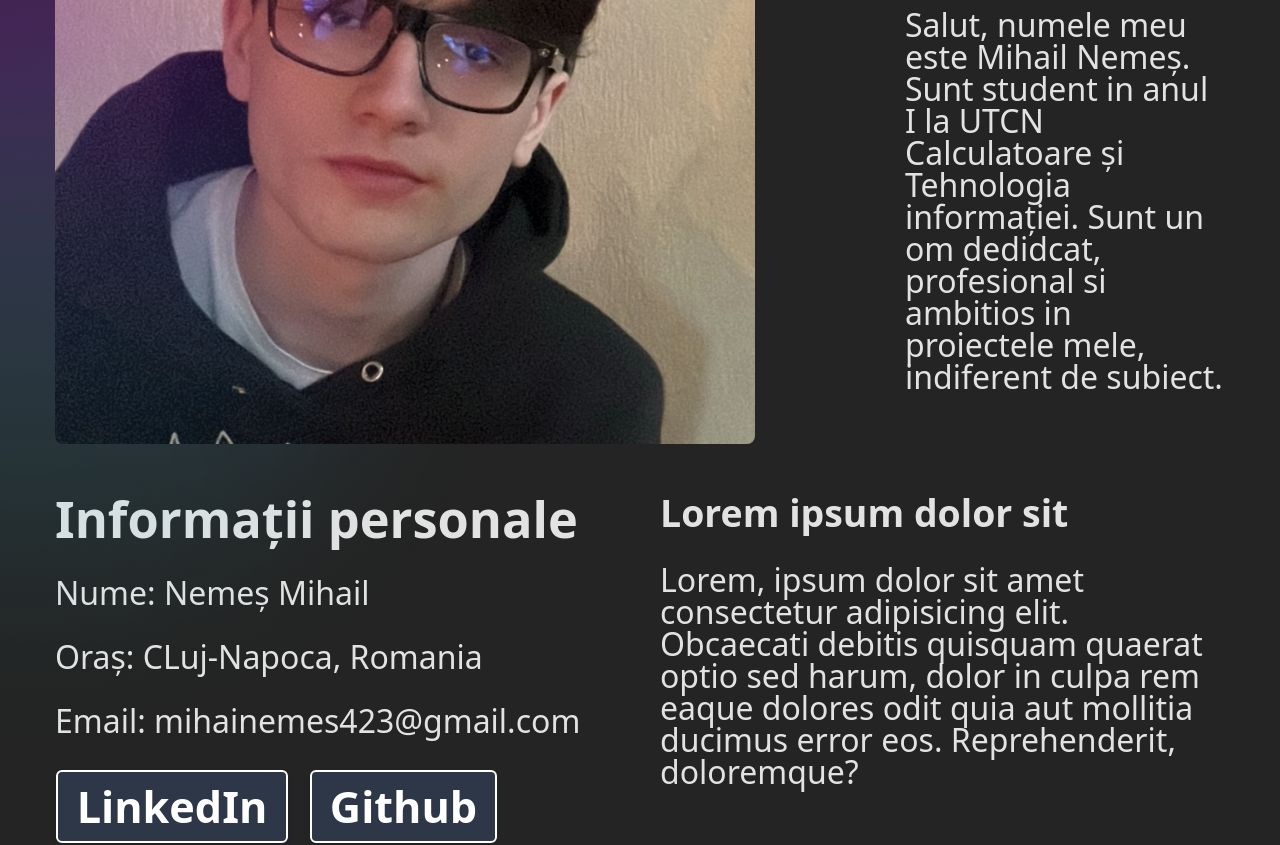
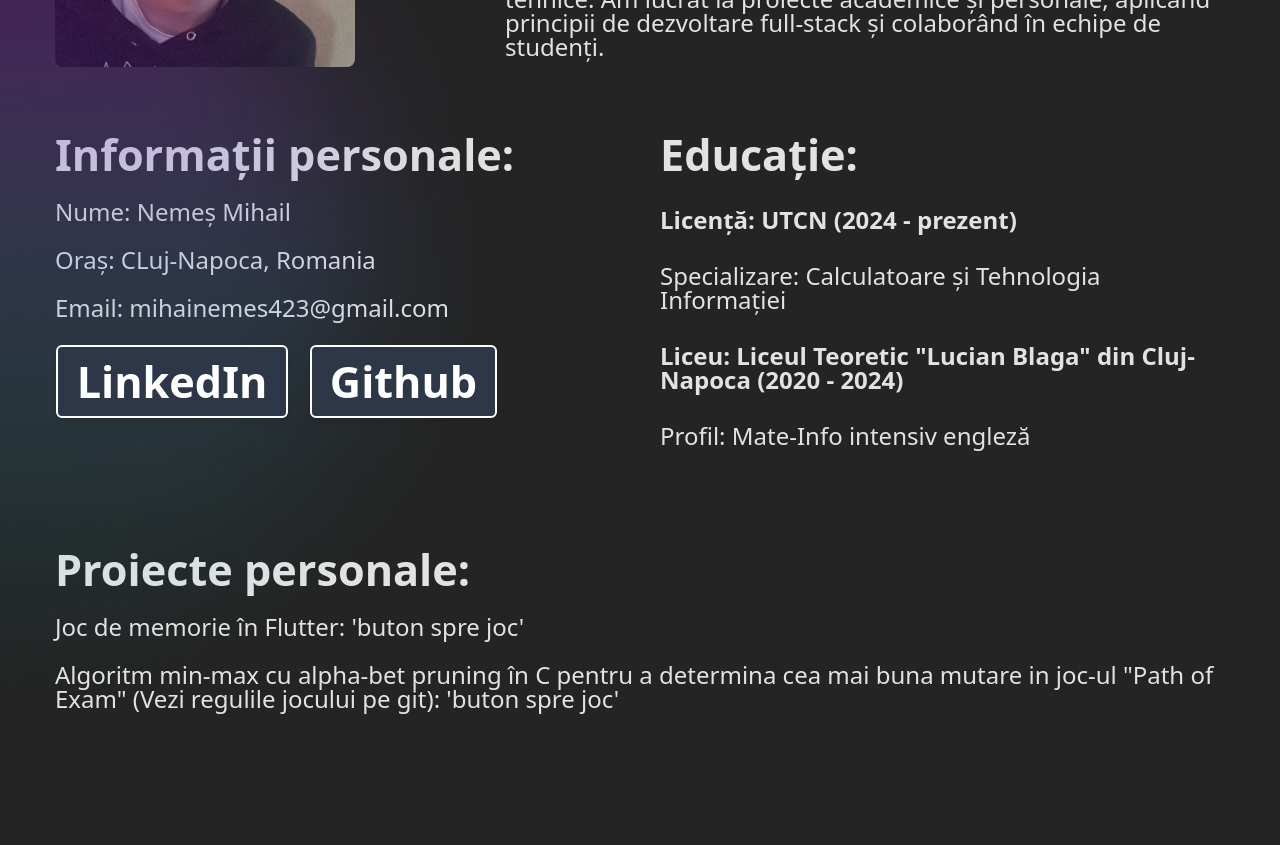
Before and after one commit to mihainemes423/CVsite, a React (Vite) app: page / in a window 1280 px wide. Shown: the part 400-1245 px from the top of the page. Built offline with nearby package versions, Linux system fonts and the light colour scheme; a web font is replaced by a local one.

Commit message:
CV sketch done

```diff
--- a/src/Body.jsx
+++ b/src/Body.jsx
@@ -10,12 +10,12 @@ export default function Body() {
           <img src="../Assets/first_image.jpg" alt="Descriere imagine" className="body-image" />
           <div className ="body-text-left">
             <h3>Curriculum vitae - Computer engineer</h3>
-            <p>Salut, numele meu este Mihail Nemeș. Sunt student in anul I la UTCN Calculatoare și Tehnologia informației. Sunt un om dedidcat, profesional si ambitios in proiectele mele, indiferent de subiect.</p>
+            <p>Salut, numele meu este Mihail Nemeș. Sunt student în anul I la UTCN Calculatoare și Tehnologia informației. Sunt pasionat de dezvoltare web, concepte avansate de algoritmică și structuri de date, cu cunoștințe în React, Node.js și Flutter, în căutarea unei oportunități pentru a aplica și dezvolta abilitățile mele tehnice. Am lucrat la proiecte academice și personale, aplicând principii de dezvoltare full-stack și colaborând în echipe de studenți.</p>
           </div>
         </div>
         <div className ="body-details">
           <div className="body-text-left">
-            <h3>Informații personale</h3>
+            <h3>Informații personale:</h3>
             <p>Nume: Nemeș Mihail</p>
             <p>Oraș: CLuj-Napoca, Romania</p>
             <p>Email: mihainemes423@gmail.com</p>
@@ -37,9 +37,18 @@ export default function Body() {
             </div>
           </div>
           <div className = "body-text-right">
-            <h3>Lorem ipsum dolor sit</h3>
-            <p>Lorem, ipsum dolor sit amet consectetur adipisicing elit. Obcaecati debitis quisquam quaerat optio sed harum,
-              dolor in culpa rem eaque dolores odit quia aut mollitia ducimus error eos. Reprehenderit, doloremque?</p>
+            <h3>Educație:</h3>
+            <h4>Licență: UTCN (2024 - prezent)</h4>
+            <p>Specializare: Calculatoare și Tehnologia Informației</p>
+            <h4>Liceu: Liceul Teoretic "Lucian Blaga" din Cluj-Napoca (2020 - 2024)</h4>
+            <p>Profil: Mate-Info intensiv engleză</p>
+          </div>
+        </div>
+        <div className ="body-details">
+          <div className='body-text-left'>
+            <h3>Proiecte personale:</h3>
+              <p>Joc de memorie în Flutter: 'buton spre joc' </p>
+              <p>Algoritm min-max cu alpha-bet pruning în C pentru a determina cea mai buna mutare in joc-ul "Path of Exam" (Vezi regulile jocului pe git): 'buton spre joc'</p>
           </div>
         </div>
       </div>
--- a/styles/Body.css
+++ b/styles/Body.css
@@ -13,7 +13,7 @@
   }
 
   .body-image {
-    width: 700px;
+    width: 300px;
     height: auto;
     border-radius: 8px;
     object-fit: cover;
@@ -25,22 +25,30 @@
     margin-left: auto;
     margin: 0px;
   }
+
   .body-text-right {
-    font-size: 2rem;
     flex: 1;
+    font-size: 1.5rem;
     margin-left: auto;
   }
 
   .body-text-left p {
-    font-size: 2rem;
+    font-size: 1.5rem;
+  }
+
+  .body-text-right p {
+    margin: 0px;
   }
 
   .body-text-left h3, .body-text-right h3 {
     margin: 0px;
+    font-size: 2.7rem;
+    flex: 1;
   }
 
   .body-details{
     display: flex;
+    /* flex-direction: row; */
     padding: 50px 20px;
     gap: 40px;
   }
```
